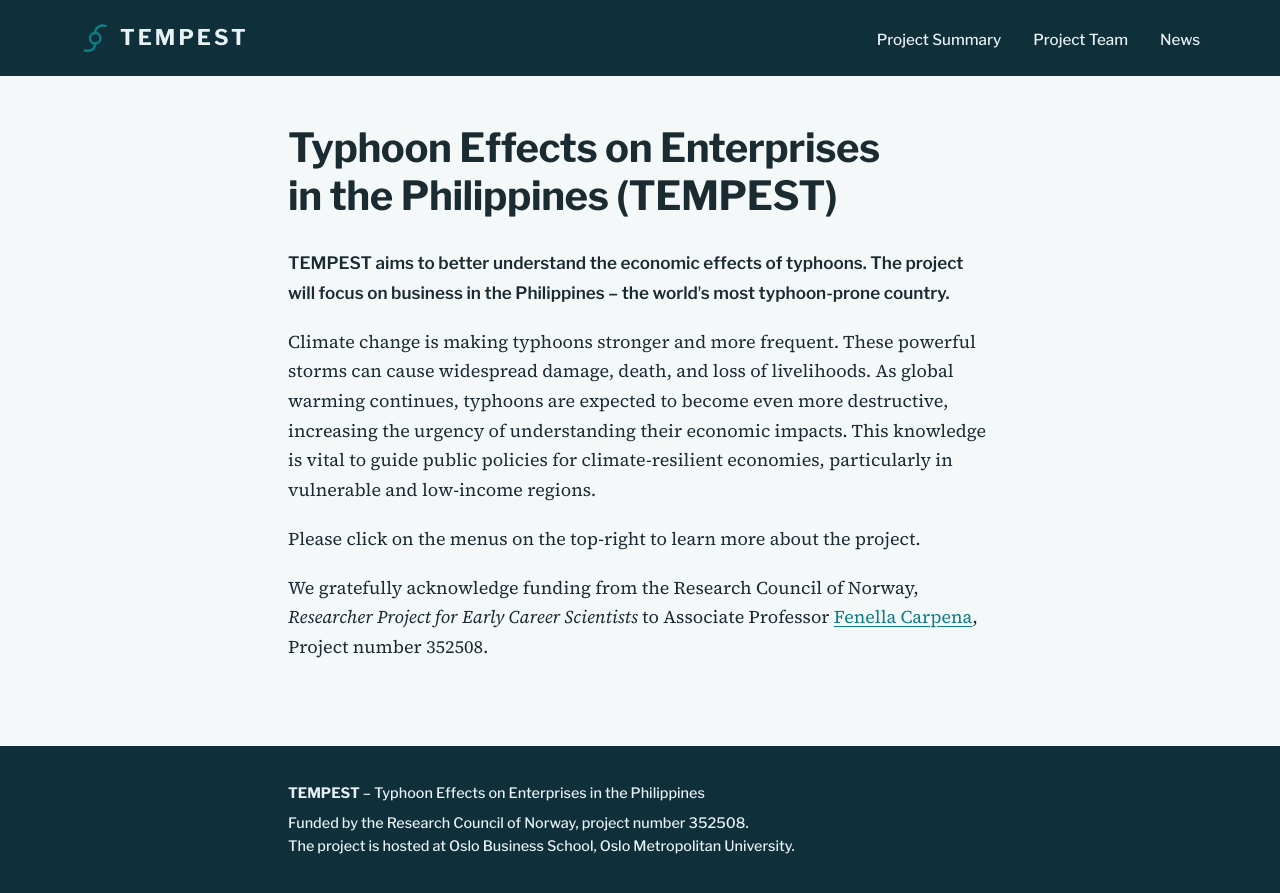
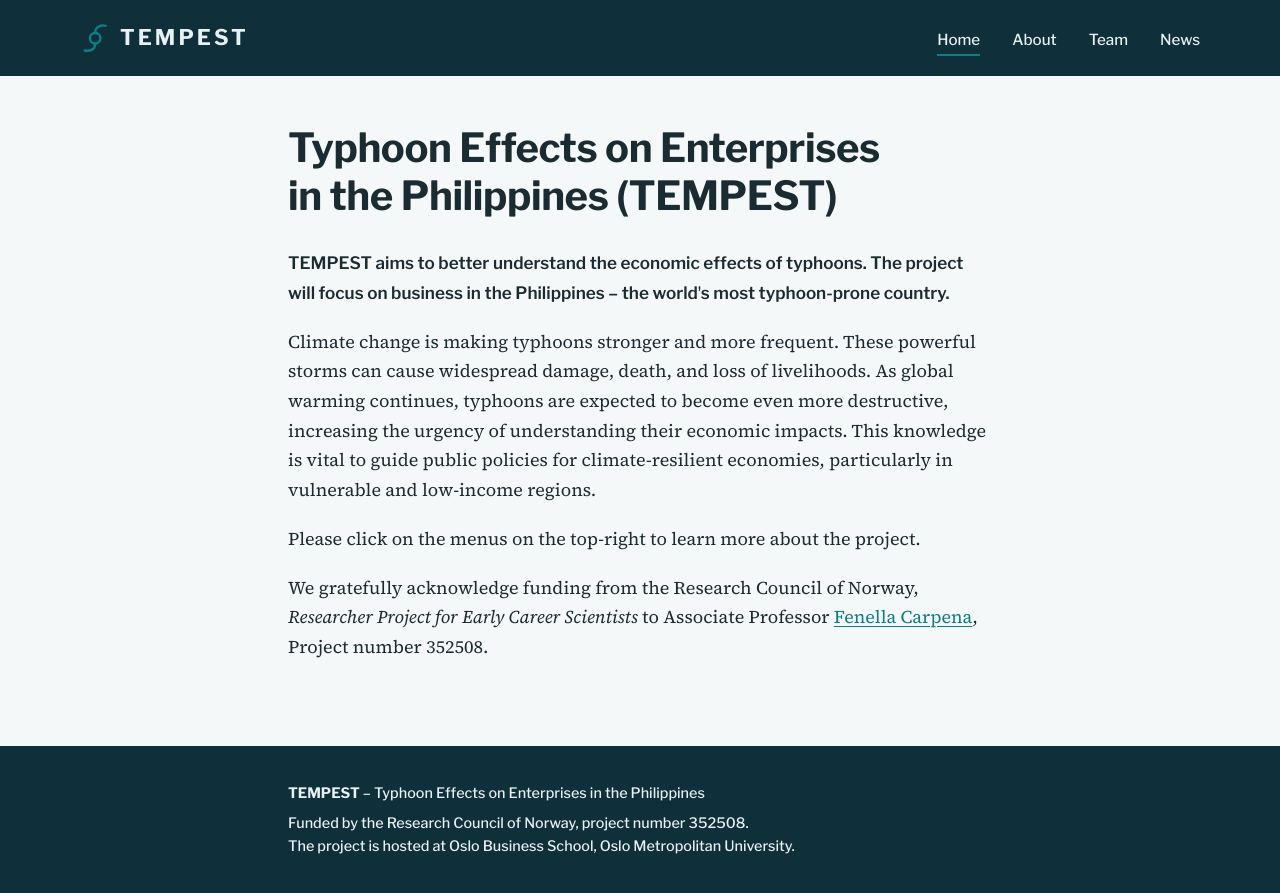
Before and after one commit to fcarpena/tempest, a Jekyll site: the page built from index.md, in a window 1280 px wide. Shown: the top 893 px of the page. Built offline with Jekyll 4.4.1, drawn with Linux system fonts in a browser that asks for light colours.

Commit message:
Menu: Home, About, Team, News; site title no longer a link
Co-Authored-By: Claude Opus 5.5 <noreply@anthropic.com>

```diff
--- a/_data/navigation.yml
+++ b/_data/navigation.yml
@@ -1,6 +1,8 @@
-- title: Project Summary
+- title: Home
+  url: /
+- title: About
   url: /project-summary/
-- title: Project Team
+- title: Team
   url: /project-team/
 - title: News
   url: /project-updates/
--- a/_includes/header.html
+++ b/_includes/header.html
@@ -1,13 +1,13 @@
 <header class="site-header">
   <div class="container header-inner">
-    <a class="site-title" href="{{ '/' | relative_url }}" rel="home">
+    <div class="site-title">
       <svg class="site-mark" viewBox="0 0 32 32" aria-hidden="true" focusable="false">
         <circle cx="16" cy="16" r="5.5" fill="none" stroke="currentColor" stroke-width="2.6"/>
         <path d="M16 10.5 C 16 4, 21 2, 27 3" fill="none" stroke="currentColor" stroke-width="2.6" stroke-linecap="round"/>
         <path d="M16 21.5 C 16 28, 11 30, 5 29" fill="none" stroke="currentColor" stroke-width="2.6" stroke-linecap="round"/>
       </svg>
       <span>{{ site.title }}</span>
-    </a>
+    </div>
     <button class="menu-toggle" aria-expanded="false" aria-controls="site-navigation">
       <span class="menu-toggle-open">Menu</span><span class="menu-toggle-close">Close</span>
     </button>
```
